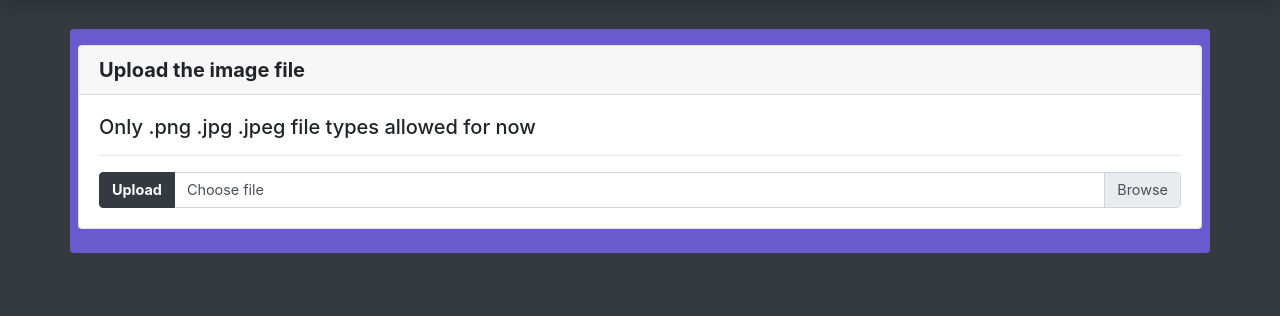
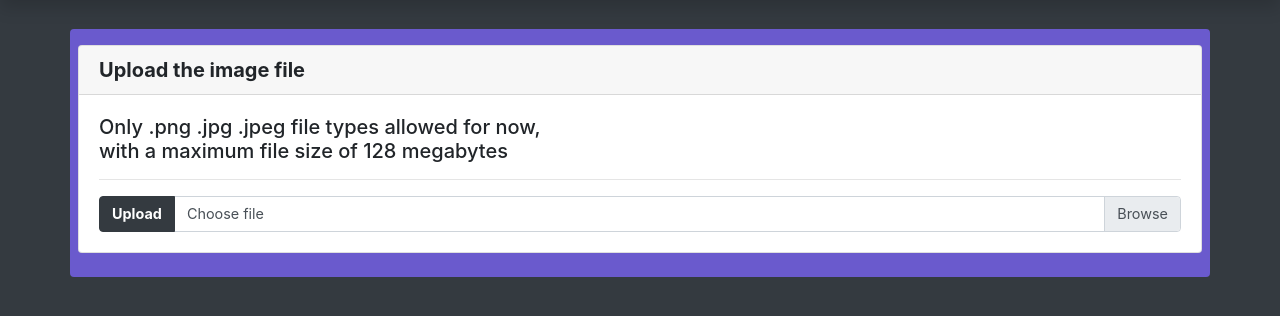
Before and after one commit to mihai10001/photo_editor, a Flask app: page / in a window 1280 px wide. Shown: the part 57-373 px from the top of the page. Run offline with Flask 2, Linux system fonts and the light colour scheme; some libraries are stand-ins or nearby versions.

Commit message:
added cleanup logic, max file size

```diff
--- /dev/null
+++ b/app/cleanup.py
@@ -0,0 +1,9 @@
+import os
+import glob
+
+
+def remove_static_files():
+    CLEANUP_FOLDER = os.getcwd() + '/static/*'
+    files = glob.glob(CLEANUP_FOLDER)
+    for f in files:
+        os.remove(f)
--- a/app/main.py
+++ b/app/main.py
@@ -4,6 +4,7 @@ from werkzeug.utils import secure_filename
 from pillow import load_image, dupe_image, get_default_slider, apply_enhancers, apply_hue_shift, get_dominant_colors
 from pillow import apply_blur, apply_sharpen, apply_edge_enhance, apply_smooth
 from pillow import get_image_size, rotate_image, resize_image, crop_image
+from cleanup import remove_static_files
 
 UPLOAD_FOLDER = os.getcwd() + '/static'
 ALLOWED_EXTENSIONS = set(['png', 'jpeg', 'jpg'])
@@ -11,6 +12,7 @@ INPUT_FILENAME = ''
 
 app = Flask(__name__)
 app.config['UPLOAD_FOLDER'] = UPLOAD_FOLDER
+app.config['MAX_CONTENT_LENGTH'] = 128 * 1024 * 1024
 
 
 def allowed_file(filename):
@@ -41,6 +43,7 @@ def add_header(response):
 @app.route('/', methods=['GET', 'POST'])
 def home():
     global INPUT_FILENAME
+    remove_static_files()
 
     if request.method == 'POST':
         submit_button = request.form.get('submit_button')
--- a/app/templates/home.html
+++ b/app/templates/home.html
@@ -57,7 +57,8 @@
           <div class="card h5">
             <div class="card-header"><b>Upload the image file</b></div>
             <div class="card-body">
-              <div>Only .png .jpg .jpeg file types allowed for now</div>
+              <div>Only .png .jpg .jpeg file types allowed for now,</div>
+              <div>with a maximum file size of 128 megabytes</div>
               <hr class="my-3">
               <form method="POST" enctype="multipart/form-data">
                 <div class="input-group" style="font-size: 0.9rem">
```
